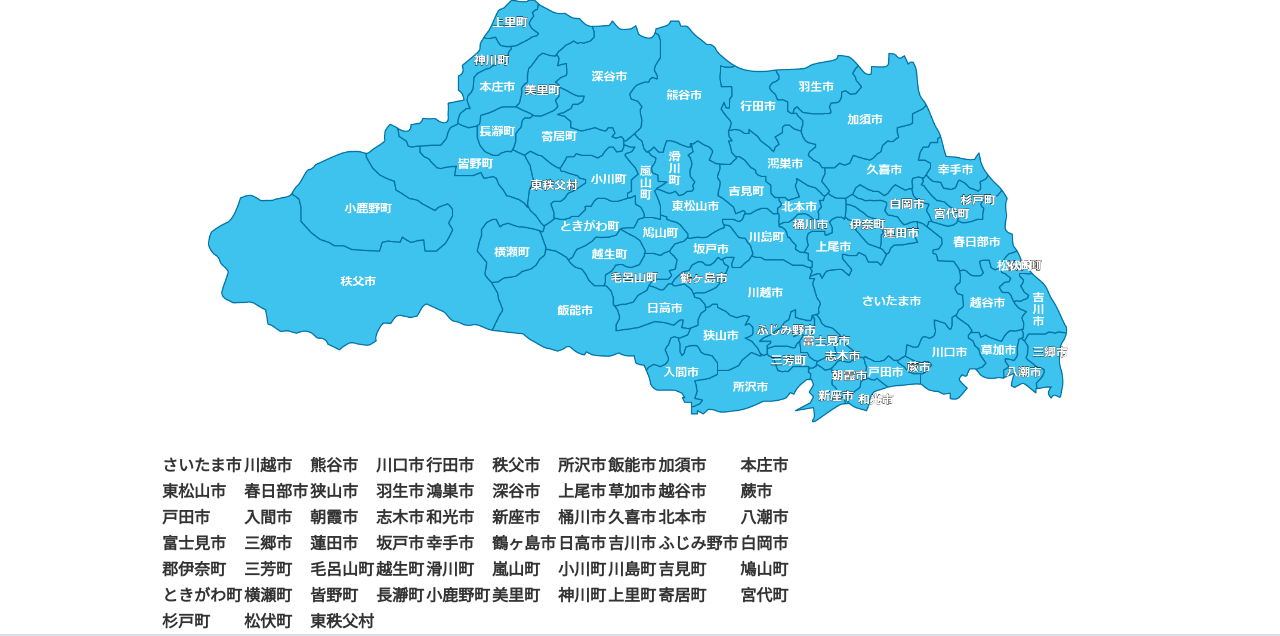
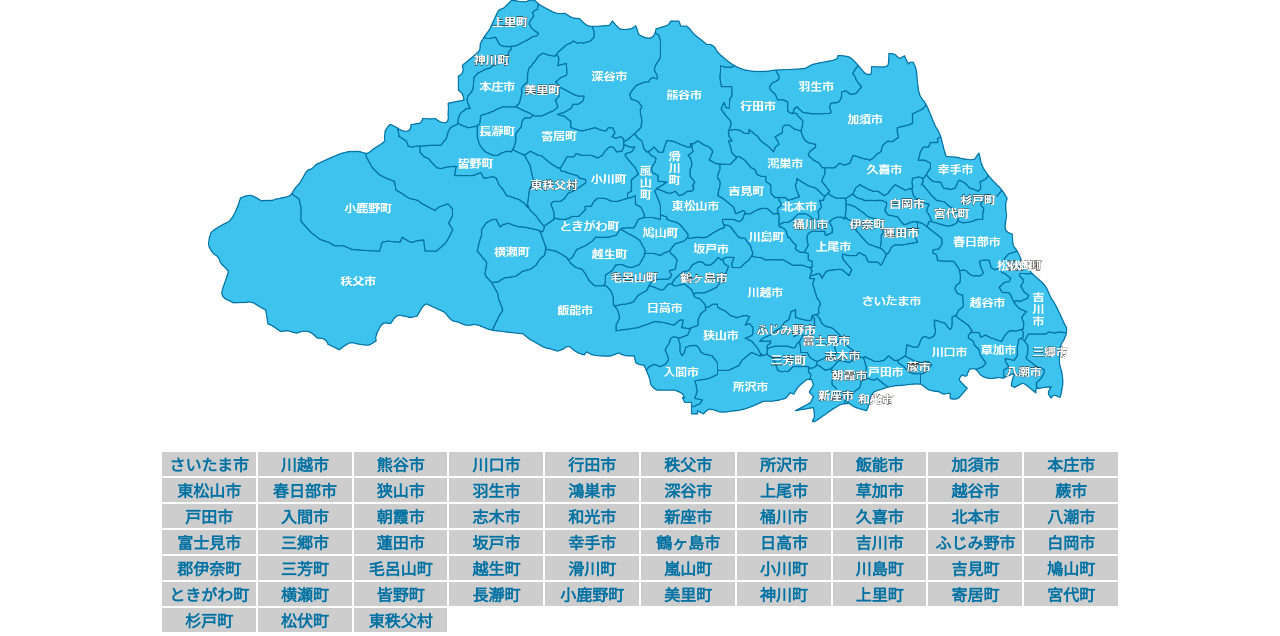
Before and after one commit to daiki-create/saitama, a PHP site: page / in a window 1280 px wide. Shown: the part 5864-6500 px from the top of the page. Run offline with PHP 8.4, Linux system fonts and the light colour scheme; data comes from the database, SQL or seed files in the repository; some web fonts are replaced.

Commit message:
納期前日修正

```diff
--- a/css/style_220519.css
+++ b/css/style_220519.css
@@ -487,6 +487,17 @@ header #header_right #hamburger{
     padding: 8px;
     margin-bottom: 15px;
 }
+#area table{
+    margin: auto !important;
+    padding-bottom: 20px;
+}
+#area table td{
+    background-color: #cdcdcd;
+    color: #0071a3;
+    text-align: center;
+    width: 100px;
+    margin: 4px !important;
+}
 
 /* 流れ */
 #use{
--- a/index.html
+++ b/index.html
@@ -539,13 +539,13 @@
 		<td>杉戸町</td>
 		<td>松伏町</td>
 		<td>東秩父村</td>
+		<!-- <td></td>
 		<td></td>
 		<td></td>
 		<td></td>
 		<td></td>
 		<td></td>
-		<td></td>
-		<td></td>
+		<td></td> -->
 	</tr>
 </table>
                 </div>
```
